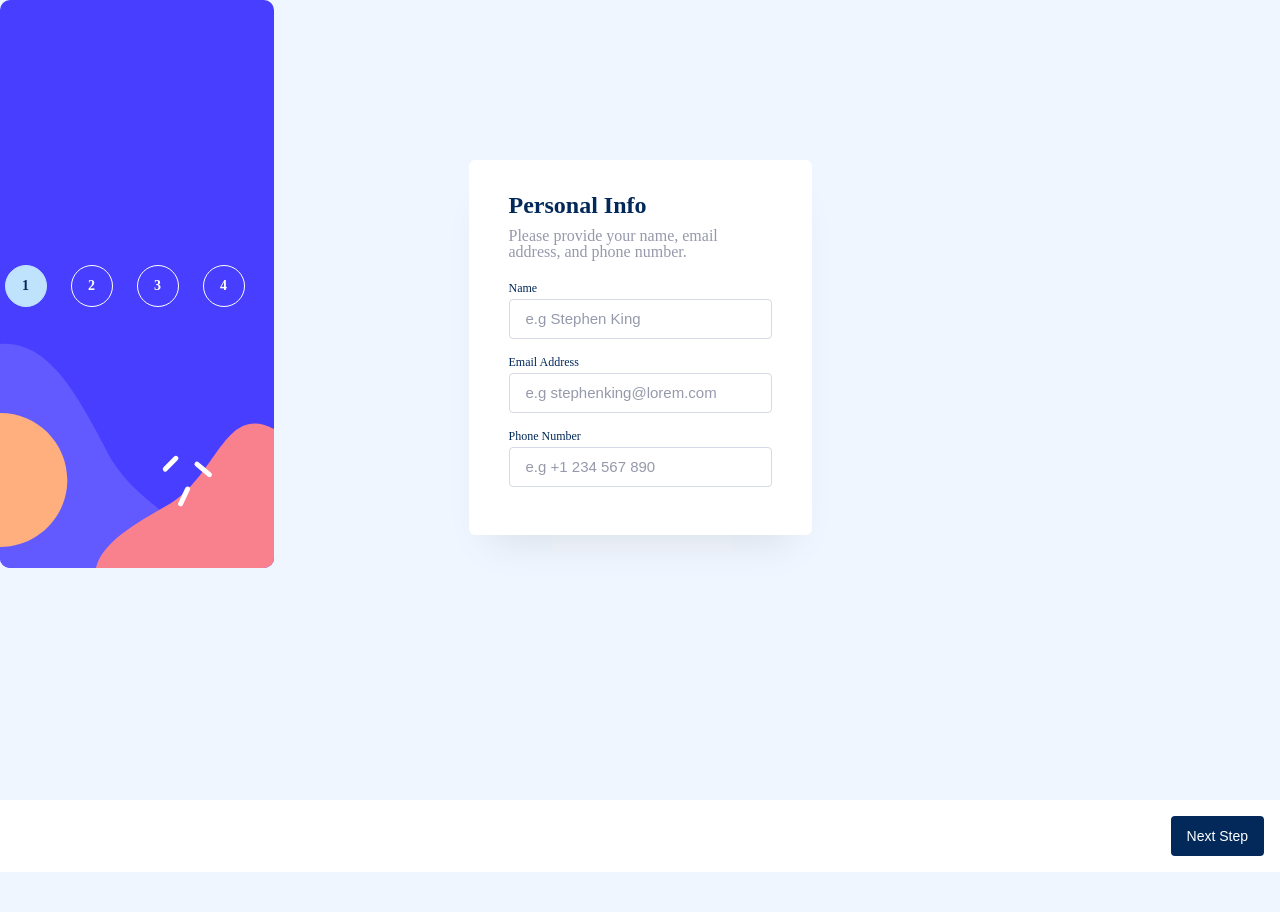
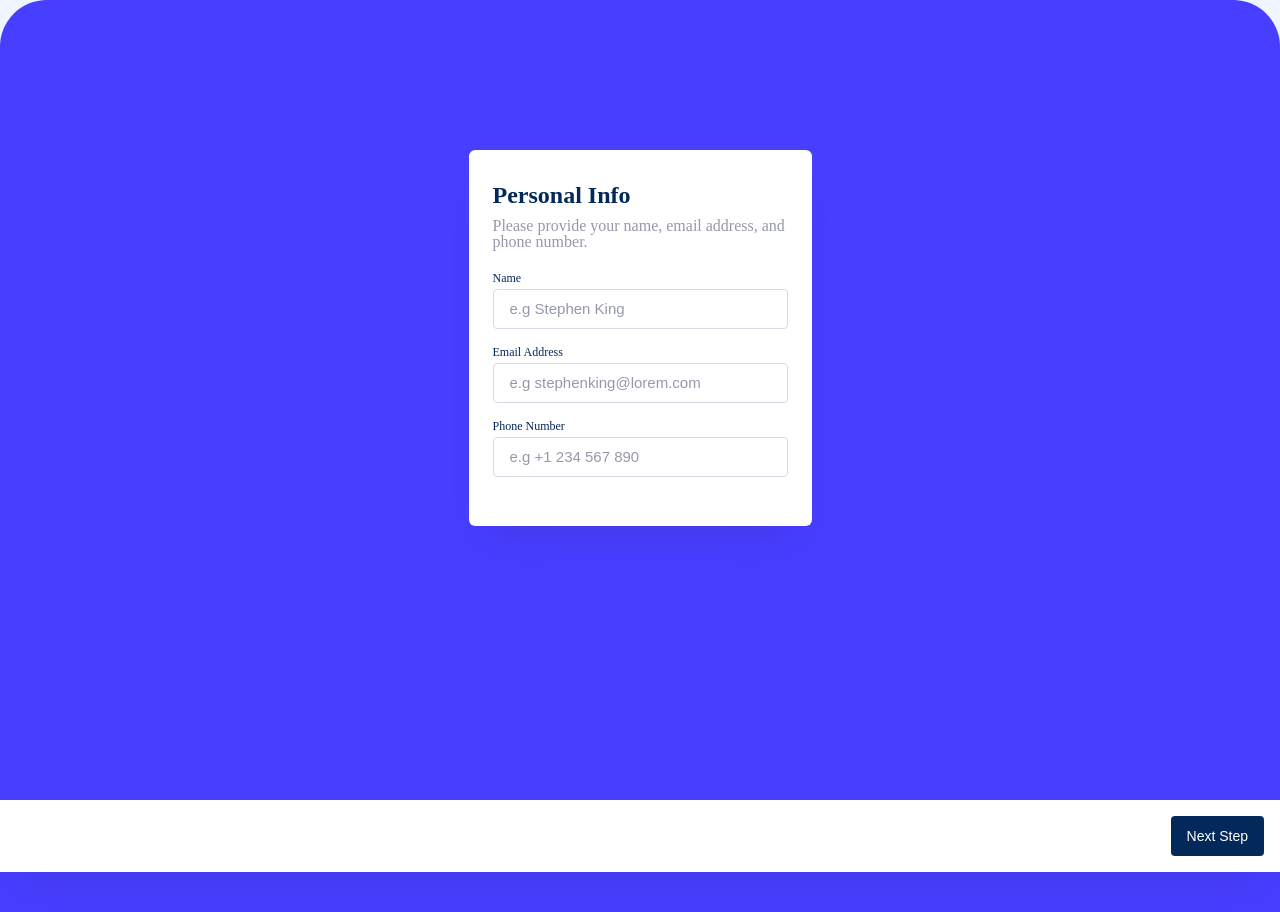
Before and after one commit to TomasScerbak/multistep-form, a React (Create React App) app: page / in a window 1280 px wide. Shown: the top 912 px of the page. Before the commit the page ends 872 px from the top, so only its background shows below. Built offline with nearby package versions, Linux system fonts and the light colour scheme.

Commit message:
styling progress bar with card

```diff
--- a/src/components/UI/Card.module.css
+++ b/src/components/UI/Card.module.css
@@ -1,13 +1,11 @@
 .card {
+  position: relative;
   max-width: 34.3rem;
-  position: absolute;
-  top: 20%;
-  left: 0;
-  right: 0;
-  margin: auto;
-  z-index: 1;
+  max-height: 37.6rem;
+  z-index: 99999;
   border-radius: 0.625rem;
   background: var(--white, #fff);
   box-shadow: 0px 25px 40px -20px rgba(0, 0, 0, 0.1);
-  padding: 3.2rem 4rem;
+  padding: 3.2rem 2.4rem;
+  margin-top: 15rem;
 }
--- a/src/components/UI/Container.module.css
+++ b/src/components/UI/Container.module.css
@@ -1,4 +1,5 @@
 .container {
-  position: relative;
+  display: flex;
+  justify-content: center;
   height: 100vh;
 }
--- a/src/components/UI/ProgressBar.module.css
+++ b/src/components/UI/ProgressBar.module.css
@@ -1,5 +1,7 @@
 .image__container {
   position: absolute;
   top: 0;
+  left: 0;
   z-index: -1;
+  width: 100%;
 }
```
